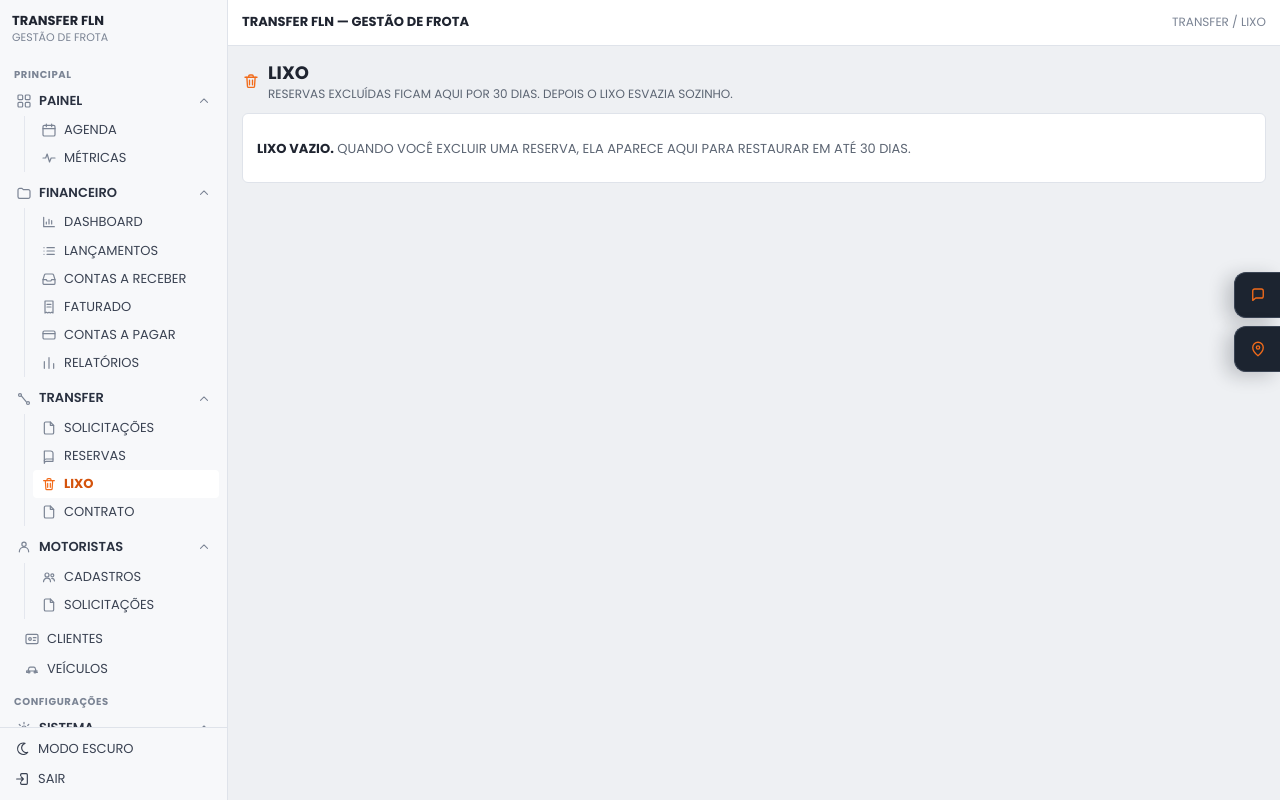
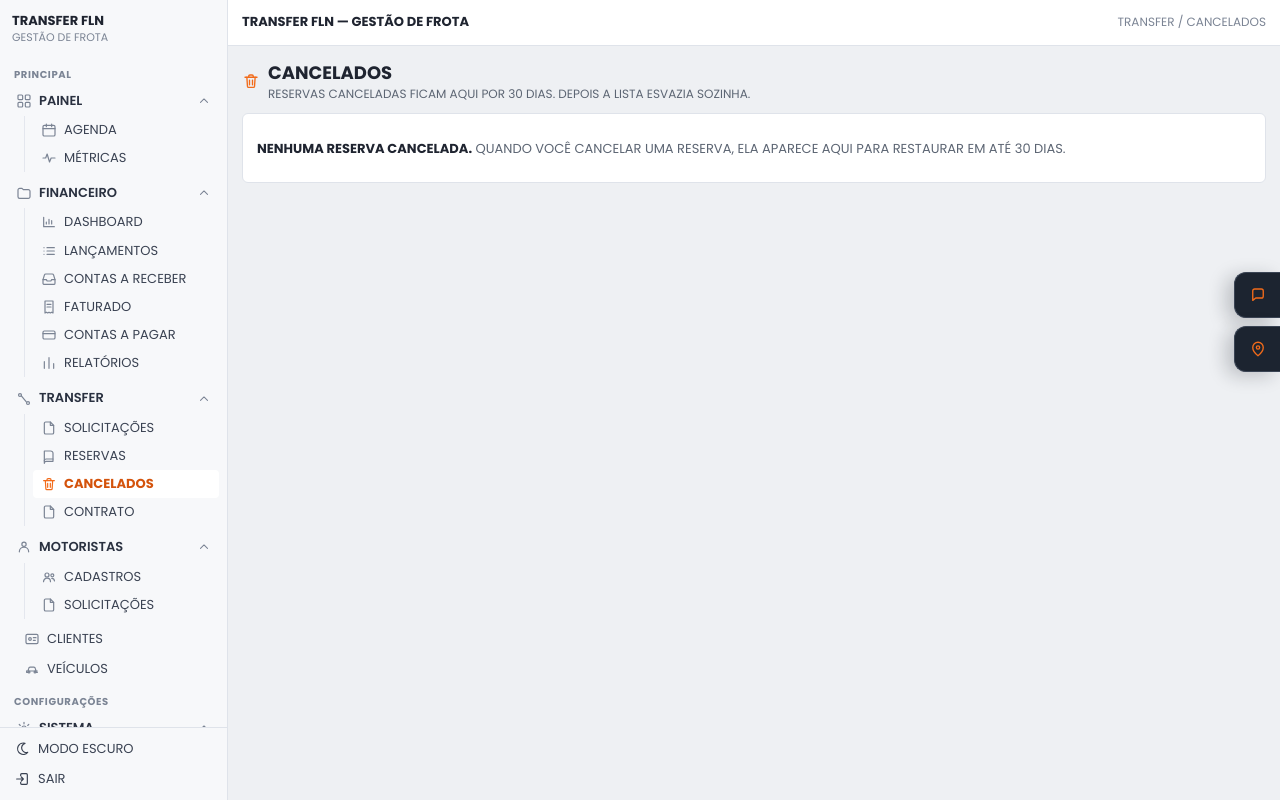
Before and after one commit to matheusbrum2027/sistema, a PHP site: page /index.php?p=lixo in a window 1280 px wide. Run offline with PHP 8.4, Linux system fonts and the light colour scheme; the visitor is signed in with stand-in values (Sample User, id 1); some libraries are stand-ins or nearby versions.

Commit message:
A reserva se cancela pelo botao Cancelar e a lista passa a se chamar Cancelados.
Co-authored-by: Cursor <cursoragent@cursor.com>

```diff
--- a/includes/ia_operador.php
+++ b/includes/ia_operador.php
@@ -27,7 +27,7 @@ function ia_operador_catalogo(): array
         'mudar_status' => 'Mudar o status da reserva',
         'comunicar_reserva' => 'Comunicar a reserva (cliente e motorista atribuído)',
         'faturar_reserva' => 'Marcar reserva como faturada',
-        'excluir_reserva' => 'Enviar reserva para o lixo',
+        'excluir_reserva' => 'Cancelar reserva',
     ];
 }
 
@@ -834,5 +834,5 @@ function ia_operador_excluir(array &$db, array $campos): string
         'transfer' => $trip,
         'lancamentos' => $lancs,
     ];
-    return 'Reserva #' . $id . ' foi para o lixo. Dá para restaurar no painel em até 30 dias.';
+    return 'Reserva #' . $id . ' foi cancelada. Dá para restaurar em Cancelados por até 30 dias.';
 }
--- a/includes/nav.php
+++ b/includes/nav.php
@@ -53,7 +53,7 @@ function navigation(): array
                     'items' => [
                         nav_item('solicitacoes', 'Solicitações', 'file', 'Registros recebidos via webhook do site.', 'views/solicitacoes.php'),
                         nav_item('reservas', 'Reservas', 'book', 'Reservas de transfer da operação.', 'views/reservas.php'),
-                        nav_item('lixo', 'Lixo', 'trash', 'Reservas excluídas. Dá para restaurar em até 30 dias.', 'views/lixo.php'),
+                        nav_item('lixo', 'Cancelados', 'trash', 'Reservas canceladas. Dá para restaurar em até 30 dias.', 'views/lixo.php'),
                         nav_item('contrato', 'Contrato', 'file', 'Modelo e contratos gerados para as viagens.', 'views/contrato.php'),
                     ],
                 ],
--- a/includes/ops.php
+++ b/includes/ops.php
@@ -1666,7 +1666,7 @@ function ops_dispatch(array &$db, string $action): ?array
                 'transfer' => $trip,
                 'lancamentos' => $lancs,
             ];
-            return [null, 'Reserva #' . $id . ' foi para o lixo. Dá para restaurar em até 30 dias.'];
+            return [null, 'Reserva #' . $id . ' foi cancelada. Dá para restaurar em Cancelados por até 30 dias.'];
 
         case 'restaurar_lixo':
             lixo_reservas_garantir($db);
--- a/includes/reserva_doc.php
+++ b/includes/reserva_doc.php
@@ -1074,10 +1074,10 @@ function reserva_dialogos(array $db, array $trip, bool $admin, string $contexto
             <button class="btn btn-sm" type="button" data-open-dialog="dlg-com-<?= $id ?>">Comunicar corrida</button>
           <?php endif; ?>
           <?php if ($contexto === 'reservas'): ?>
-            <form method="post" action="index.php" data-confirm="Enviar a reserva #<?= $id ?> de <?= e((string) $trip['cliente']) ?> para o lixo? Ela sai da agenda e do financeiro em aberto, mas pode ser restaurada em até 30 dias.">
+            <form method="post" action="index.php" data-confirm="Cancelar a reserva #<?= $id ?> de <?= e((string) $trip['cliente']) ?>? Ela sai da agenda e do financeiro em aberto e fica em Cancelados por até 30 dias.">
               <?= csrf_fields('delete_transfer') ?>
               <input type="hidden" name="id" value="<?= $id ?>">
-              <button class="btn btn-sm btn-danger" type="submit">Excluir</button>
+              <button class="btn btn-sm btn-danger" type="submit">Cancelar</button>
             </form>
           <?php else: ?>
           <form method="post" action="index.php" data-confirm="<?= !empty($trip['faturado']) ? 'Tirar o faturamento da reserva #' . $id . '?' : 'Marcar a reserva #' . $id . ' como faturada?' ?>">
--- a/views/lixo.php
+++ b/views/lixo.php
@@ -7,11 +7,11 @@ $itens = $db['lixo_reservas'];
 usort($itens, static function (array $a, array $b): int {
     return strcmp((string) ($b['excluida_em'] ?? ''), (string) ($a['excluida_em'] ?? ''));
 });
-view_head('', 'Reservas excluídas ficam aqui por 30 dias. Depois o lixo esvazia sozinho.');
+view_head('', 'Reservas canceladas ficam aqui por 30 dias. Depois a lista esvazia sozinha.');
 ?>
 <section class="card">
   <?php if ($itens === []): ?>
-    <?= empty_box('trash', 'Lixo vazio', 'Quando você excluir uma reserva, ela aparece aqui para restaurar em até 30 dias.') ?>
+    <?= empty_box('trash', 'Nenhuma reserva cancelada', 'Quando você cancelar uma reserva, ela aparece aqui para restaurar em até 30 dias.') ?>
   <?php else: ?>
     <div class="table-wrap">
       <table class="table-lista">
@@ -22,7 +22,7 @@ view_head('', 'Reservas excluídas ficam aqui por 30 dias. Depois o lixo esvazia
             <th>Trajeto</th>
             <th>Data</th>
             <th>Valor</th>
-            <th>Excluída em</th>
+            <th>Cancelada em</th>
             <th>Restam</th>
             <th>Ações</th>
           </tr>
@@ -41,7 +41,7 @@ view_head('', 'Reservas excluídas ficam aqui por 30 dias. Depois o lixo esvazia
               <td data-label="Trajeto"><span class="clip" title="<?= e(($trip['origem'] ?? '') . ' → ' . ($trip['destino'] ?? '')) ?>"><?= e(short_place((string) ($trip['origem'] ?? ''))) ?> → <?= e(short_place((string) ($trip['destino'] ?? ''))) ?></span></td>
               <td data-label="Data"><?= e(br_date((string) ($trip['data'] ?? ''))) ?> <span class="hint"><?= e((string) ($trip['hora'] ?? '')) ?></span></td>
               <td data-label="Valor"><?= e(brl((float) ($trip['valor'] ?? 0))) ?></td>
-              <td data-label="Excluída em"><?php
+              <td data-label="Cancelada em"><?php
                 if ($em === '') {
                     echo '—';
                 } else {
--- a/views/reservas.php
+++ b/views/reservas.php
@@ -212,7 +212,7 @@ view_head('<button class="btn btn-primary" type="button" data-open-dialog="dlg-r
               <a class="btn btn-sm" href="<?= e(href('reservas', ['edit' => $trip['id']] + $keep)) ?>">Editar</a>
               <button class="btn btn-sm" type="button" data-open-dialog="dlg-ver-<?= (int) $trip['id'] ?>" data-reserva-id="<?= (int) $trip['id'] ?>">Ver</button>
               <a class="btn btn-sm" href="index.php?p=agenda&amp;baixar=pdf&amp;id=<?= (int) $trip['id'] ?>" download="<?= e(reserva_arquivo_pdf($trip)) ?>" data-baixar-pdf="<?= e(reserva_arquivo_pdf($trip)) ?>">PDF</a>
-              <form method="post" action="index.php" data-confirm="Enviar a reserva #<?= (int) $trip['id'] ?> de <?= e($trip['cliente']) ?> para o lixo? Ela sai da agenda e do financeiro em aberto, mas pode ser restaurada em até 30 dias."><?= csrf_fields('delete_transfer') ?><input type="hidden" name="id" value="<?= (int) $trip['id'] ?>"><button class="btn btn-sm btn-danger" type="submit">Excluir</button></form>
+              <form method="post" action="index.php" data-confirm="Cancelar a reserva #<?= (int) $trip['id'] ?> de <?= e($trip['cliente']) ?>? Ela sai da agenda e do financeiro em aberto e fica em Cancelados por até 30 dias."><?= csrf_fields('delete_transfer') ?><input type="hidden" name="id" value="<?= (int) $trip['id'] ?>"><button class="btn btn-sm btn-danger" type="submit">Cancelar</button></form>
             </td>
           </tr>
         <?php endforeach; ?>
@@ -580,7 +580,7 @@ $catEdit = in_array($catAtual, $catsOk, true) ? $catAtual : '';
       </label>
       <label class="field">Status da reserva
         <select name="status" data-status-inicial="<?= e((string) ($edit['status'] ?? 'pendente')) ?>">
-          <?php foreach (['pendente' => 'Pendente', 'reserva' => 'Reserva', 'andamento' => 'Em andamento', 'concluida' => 'Concluída', 'cancelada' => 'Cancelada'] as $k => $lab): ?>
+          <?php foreach (['pendente' => 'Pendente', 'reserva' => 'Reserva', 'andamento' => 'Em andamento', 'concluida' => 'Concluída'] as $k => $lab): ?>
             <option value="<?= e($k) ?>"<?= ($edit['status'] ?? 'pendente') === $k ? ' selected' : '' ?>><?= e($lab) ?></option>
           <?php endforeach; ?>
         </select>
```
